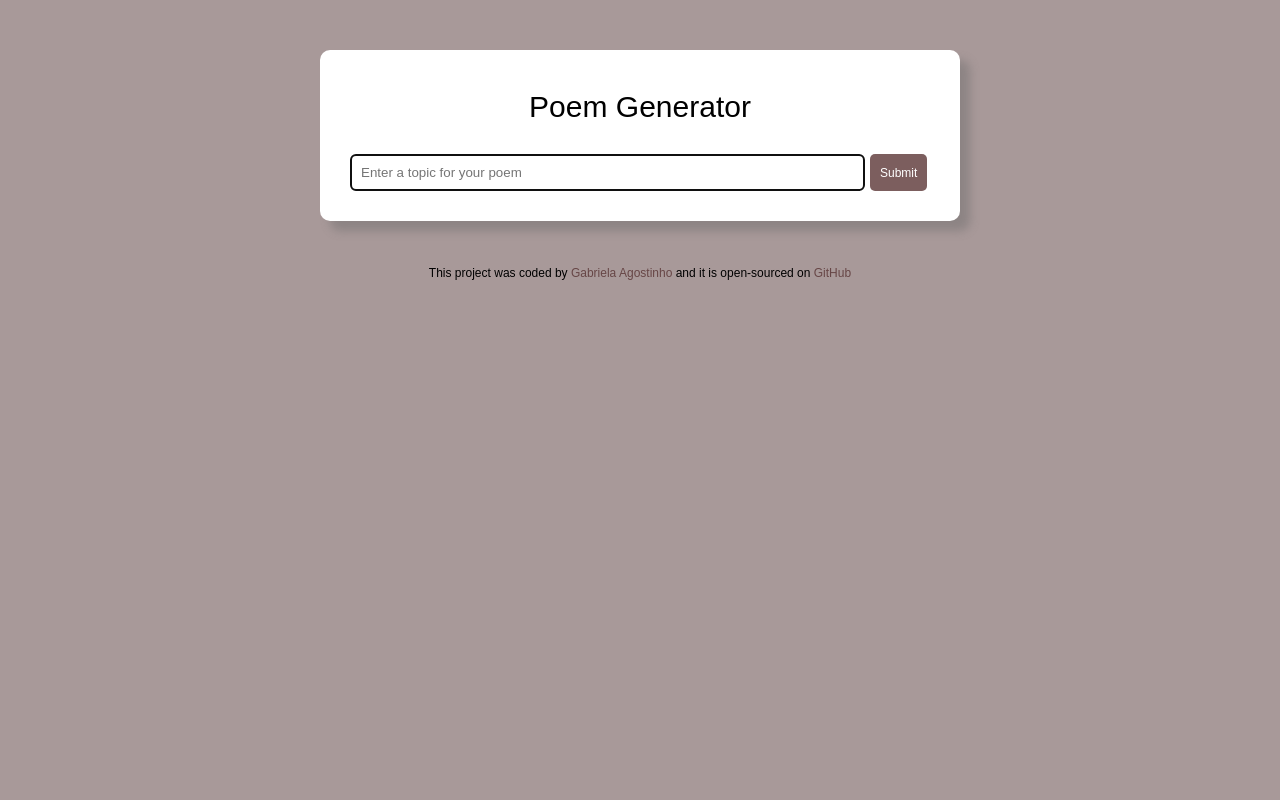
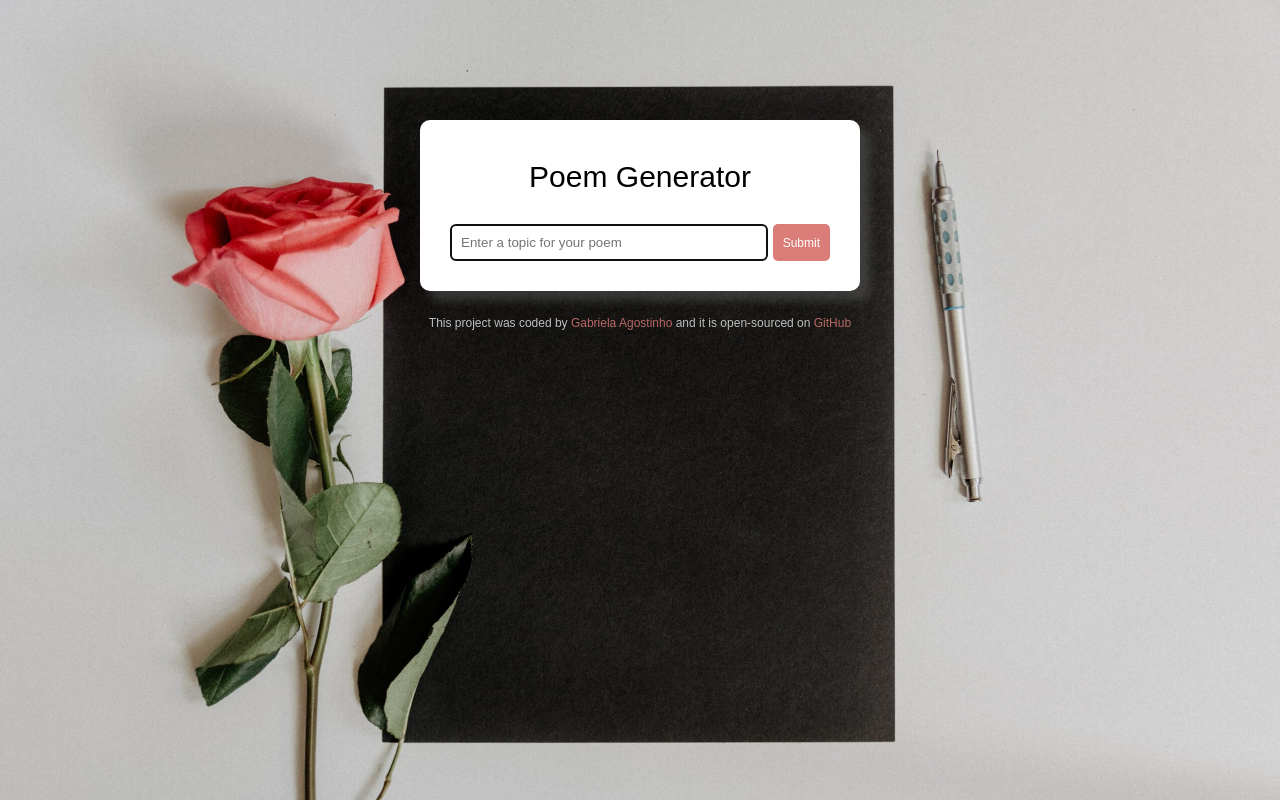
Before and after one commit to gabz2407/poem-generator, a plain HTML site: page index.html in a window 1280 px wide. Drawn offline with nearby package versions, Linux system fonts and the light colour scheme.

Commit message:
changed background image

```diff
--- a/src/style.css
+++ b/src/style.css
@@ -1,11 +1,15 @@
 body {
-  background-color: rgba(119, 95, 95, 0.635);
+  background-color: #9ba58b;
+  background-image: url("/src/images/poems.jpeg");
+  background-size: 1290px 853px;
+  background-position: top;
+  background-repeat: no-repeat;
   font-family: sans-serif;
 }
 
 #form-container {
-  margin: 50px auto 20px auto;
-  width: 600px;
+  margin: 120px auto 20px auto;
+  width: 400px;
   background-color: white;
   padding: 20px;
   border-radius: 10px;
@@ -36,14 +40,14 @@ form #search-btn {
   border-radius: 5px;
   border: none;
   color: white;
-  background-color: rgb(124, 94, 94);
+  background-color: #da7c78;
   font-size: 12px;
 }
 
 #poem-container {
   background-color: white;
   margin: 10px auto;
-  max-width: 600px;
+  max-width: 400px;
   padding: 20px;
   border-radius: 10px;
   box-shadow: 10px 10px 10px rgba(105, 105, 105, 0.423);
@@ -80,9 +84,12 @@ footer {
   text-align: center;
   padding: 25px 0 5px 0;
   font-size: 12px;
+  color: rgb(190, 190, 190);
+  position: relative;
+  bottom: 20px;
 }
 
 footer a {
   text-decoration: none;
-  color: rgb(103, 70, 70);
+  color: #da7b78d1;
 }
```
Also changed, not shown: src/images/poems.jpeg (added), 1 other file.
